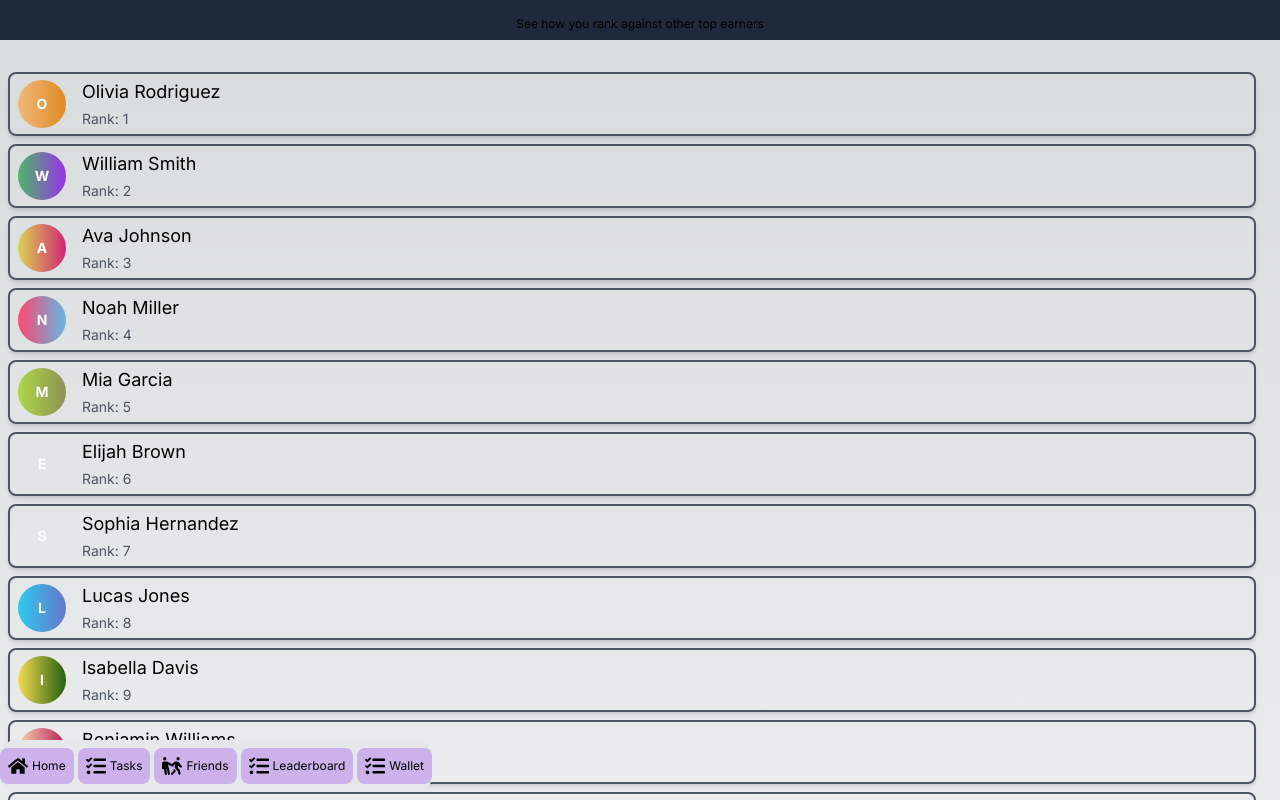
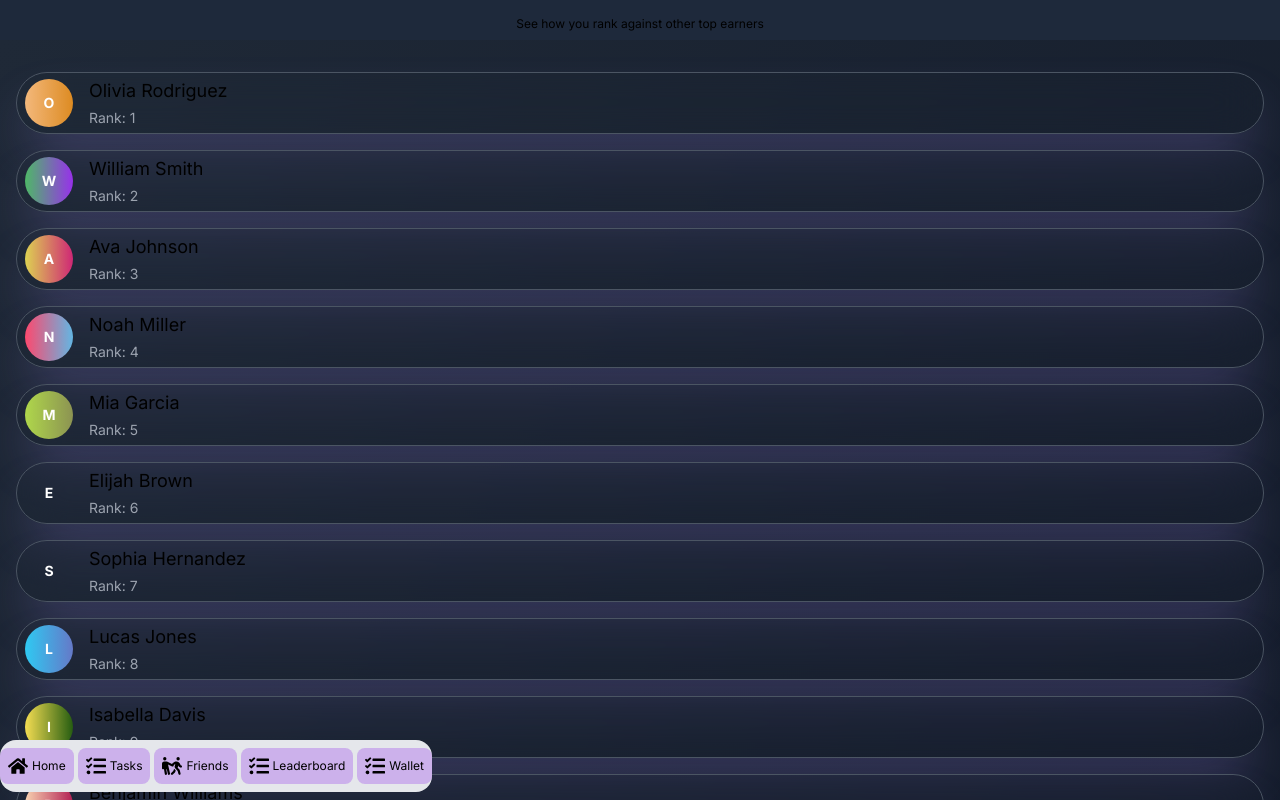
Before and after one commit to johntad110/bitopia, a Next.js app: page /leaderboard in a window 1280 px wide. Shown: the top 800 px of the page. Built offline with nearby package versions, Linux system fonts and the light colour scheme.

Commit message:
update ui on leaderboard

```diff
--- a/src/app/leaderboard/page.tsx
+++ b/src/app/leaderboard/page.tsx
@@ -23,13 +23,13 @@ export default function Leaderboard() {
         { name: "Ashley Davis", rank: 19, profileUrl: "" },
         { name: "David Williams", rank: 20, profileUrl: "" },
         { name: "You", rank: 21, profileUrl: "" },
-      ];
+    ];
 
 
     return (
         <div >
             <div className="text-center p-2 pt-4 bg-slate-800 text-xs">See how you rank against other top earners</div>
-            <div className="flex flex-col justify-center items-center gap-2 px-4 py-8">
+            <div className="flex flex-col justify-center items-center gap-4 px-4 py-8 mb-20 bg-gradient-to-br from-gray-800 to-gray-900">
                 {leaderboardData.map((user) => (
                     <LeaderboardCard key={user.name} user={user} />
                 ))}
@@ -48,7 +48,9 @@ const LeaderboardCard = ({ user }: { user: any }) => {
         : { background: `linear-gradient(to right, #${Math.floor(Math.random() * 16777215).toString(16)}, #${Math.floor(Math.random() * 16777215).toString(16)})` };
 
     return (
-        <div className="flex items-center mr-4 bg-transparent rounded-lg  p-1 px-2 shadow-md w-full border-2 border-gray-600">
+        <div
+            className={`flex items-center rounded-full p-1 px-2 shadow-violet-400/30 shadow-2xl w-full border border-gray-600 backdrop-blur-xl`}
+        >
             <div className="relative overflow-hidden rounded-full w-12 h-12 mr-4" style={profileStyle}>
                 {/* Show initials if no profile picture */}
                 {!user.profileUrl && (
@@ -59,7 +61,7 @@ const LeaderboardCard = ({ user }: { user: any }) => {
             </div>
             <div>
                 <h3 className="text-lg">{user.name}</h3>
-                <span className="text-gray-600 text-sm">Rank: {user.rank}</span>
+                <span className="text-gray-400 text-sm">Rank: {user.rank}</span>
             </div>
         </div>
     );
```
